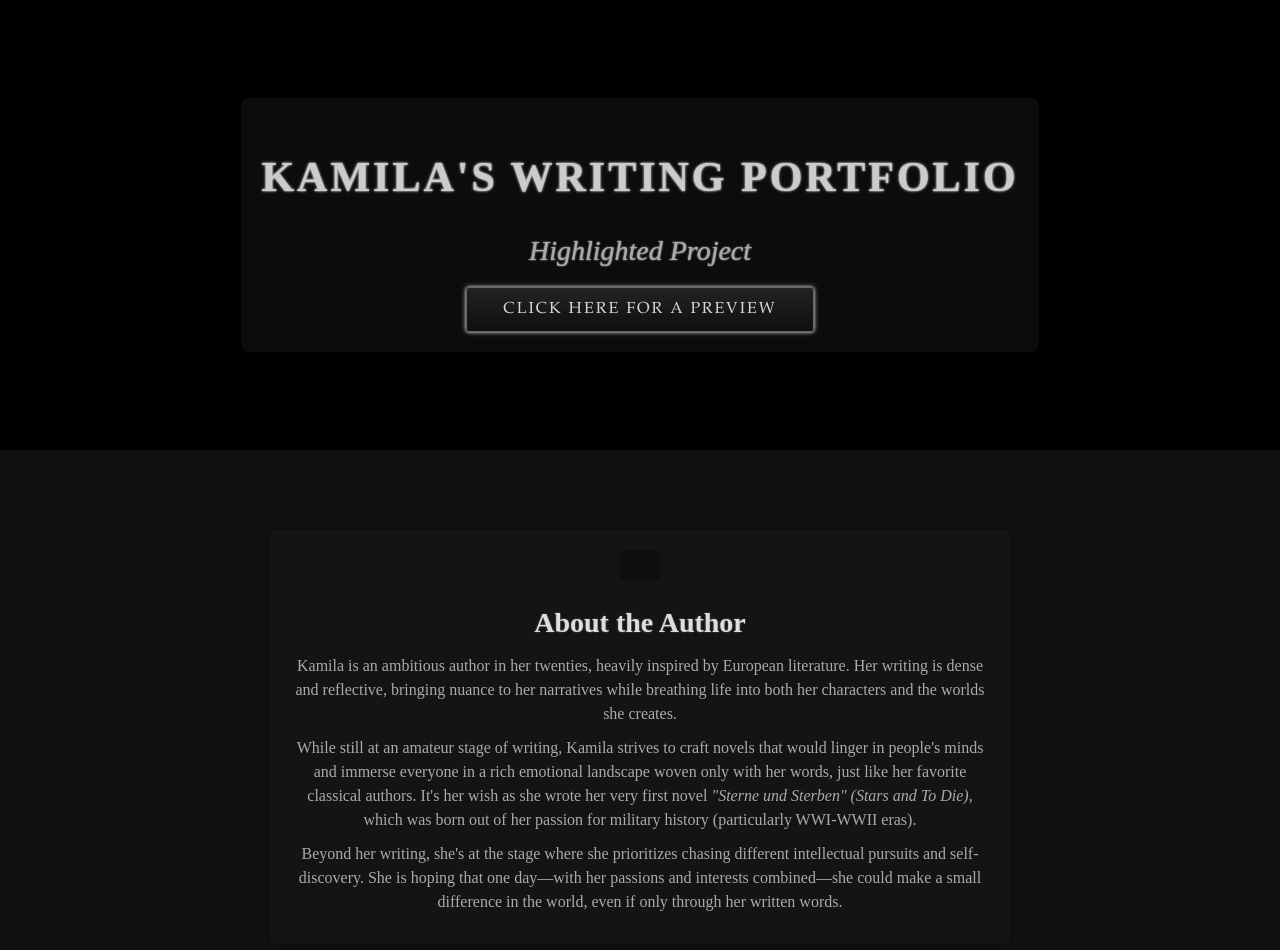
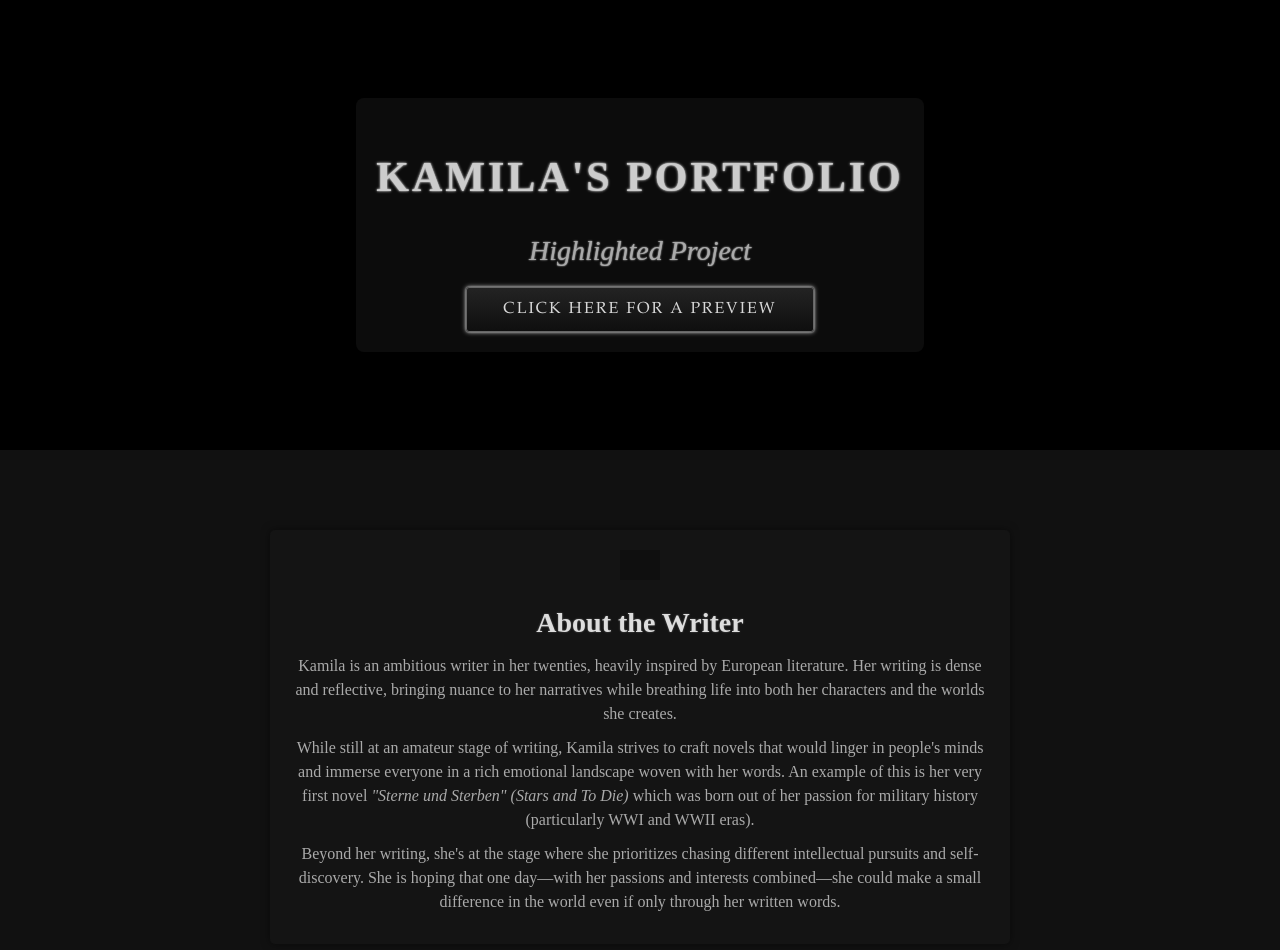
Before and after one commit to kamilaisadoomer/kamilawrites.github.io, a plain HTML site: page index.html in a window 1280 px wide. Drawn offline with nearby package versions, Linux system fonts and the light colour scheme; grey boxes are pictures that could not be loaded.

Commit message:
Add files via upload

```diff
--- a/index.html
+++ b/index.html
@@ -3,7 +3,7 @@
 <head>
 <meta charset="UTF-8">
 <meta name="viewport" content="width=device-width, initial-scale=1.0">
-<title>Kamila Writing Portfolio</title>
+<title>Kamila's Portfolio</title>
 <style>
 /* General Reset */
 body, html {
@@ -147,7 +147,7 @@ body, html {
 <!-- Highlighted Project Section -->
 <section class="highlighted-project">
   <div class="overlay">
-    <h1>Kamila's Writing Portfolio</h1>
+    <h1>Kamila's Portfolio</h1>
     <p class="subheading">Highlighted Project</p>
     <a href="https://drive.google.com/file/d/19qQAnyTnOmwLmeKaqt5EtBMV5tV74i2S/view?usp=drive_link" target="_blank" class="preview-btn">Click Here for a Preview</a>
   </div>
@@ -160,15 +160,15 @@ body, html {
     <div class="raven-wrapper">
       <img src="https://p1.hiclipart.com/preview/110/788/956/cartoon-bird-american-crow-raven-drawing-rook-vulture-beak-crowlike-bird-png-clipart.jpg" alt="Raven" class="raven-img">
     </div>
-    <h2>About the Author</h2>
+    <h2>About the Writer</h2>
     <p>
-      Kamila is an ambitious author in her twenties, heavily inspired by European literature. Her writing is dense and reflective, bringing nuance to her narratives while breathing life into both her characters and the worlds she creates.
+      Kamila is an ambitious writer in her twenties, heavily inspired by European literature. Her writing is dense and reflective, bringing nuance to her narratives while breathing life into both her characters and the worlds she creates.
     </p>
     <p>
-      While still at an amateur stage of writing, Kamila strives to craft novels that would linger in people's minds and immerse everyone in a rich emotional landscape woven only with her words, just like her favorite classical authors. It's her wish as she wrote her very first novel <em>"Sterne und Sterben" (Stars and To Die)</em>, which was born out of her passion for military history (particularly WWI-WWII eras).
+      While still at an amateur stage of writing, Kamila strives to craft novels that would linger in people's minds and immerse everyone in a rich emotional landscape woven with her words. An example of this is her very first novel <em>"Sterne und Sterben" (Stars and To Die)</em> which was born out of her passion for military history (particularly WWI and WWII eras).
     </p>
     <p>
-      Beyond her writing, she's at the stage where she prioritizes chasing different intellectual pursuits and self-discovery. She is hoping that one day—with her passions and interests combined—she could make a small difference in the world, even if only through her written words.
+      Beyond her writing, she's at the stage where she prioritizes chasing different intellectual pursuits and self-discovery. She is hoping that one day—with her passions and interests combined—she could make a small difference in the world even if only through her written words.
     </p>
   </div>
 </section>
@@ -183,7 +183,7 @@ scene.background = new THREE.Color(0x000000);
 const camera = new THREE.PerspectiveCamera(75, window.innerWidth/window.innerHeight, 0.1, 1000);
 camera.position.z = 10;
 
-const renderer = new THREE.WebGLRenderer({antialias:true});
+const renderer = new THREE.WebGLRenderer({antialias:true, alpha:true});
 renderer.setSize(window.innerWidth, window.innerHeight);
 container.appendChild(renderer.domElement);
 
@@ -231,7 +231,7 @@ function createRaven(){
   group.position.z = (Math.random()-0.5)*5;
 
   group.userData = {
-    wingLeft, wingRight, flapPhase: Math.random()*Math.PI*2, clicked:false,
+    wingLeft, wingRight, flapPhase: Math.random()*Math.PI*2,
     vx: (Math.random()*0.06 + 0.03)*(Math.random()>0.5?1:-1),
     vy: (Math.random()*0.03 + 0.015)*(Math.random()>0.5?1:-1)
   };
```
